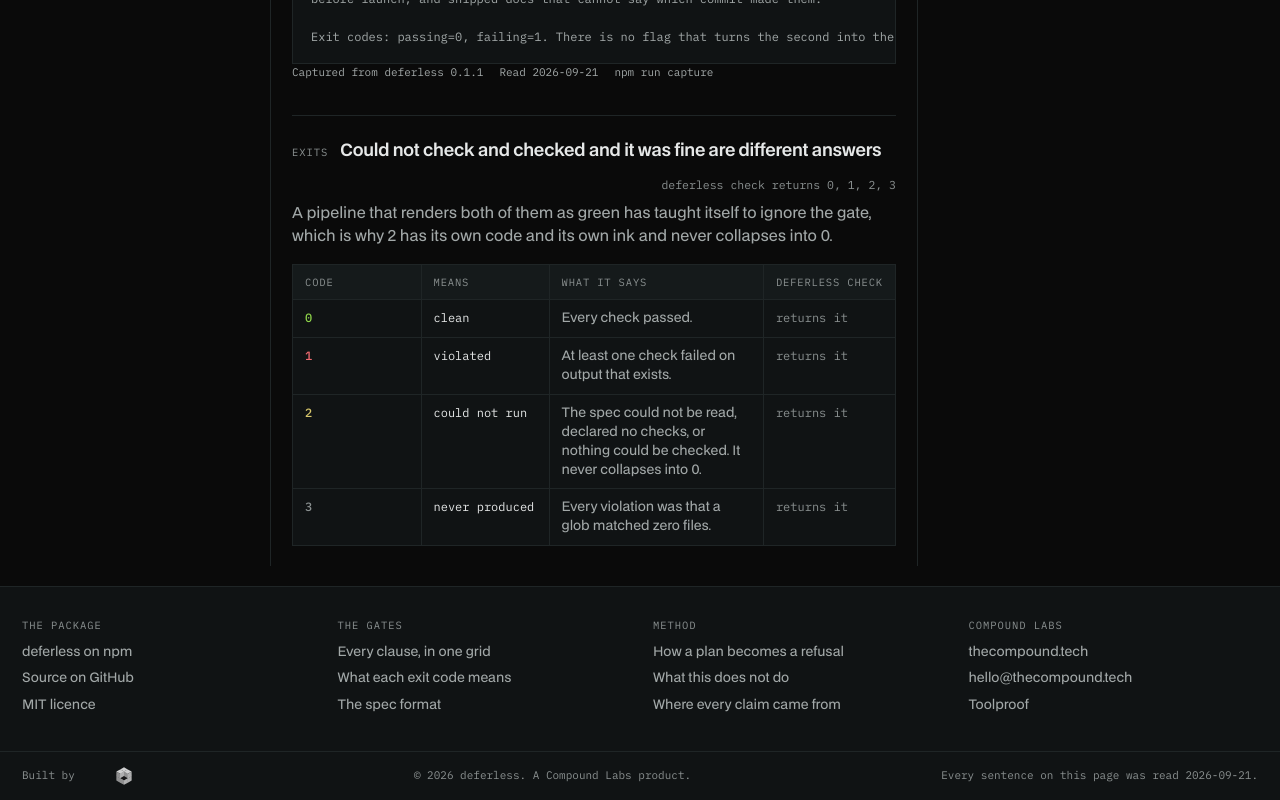
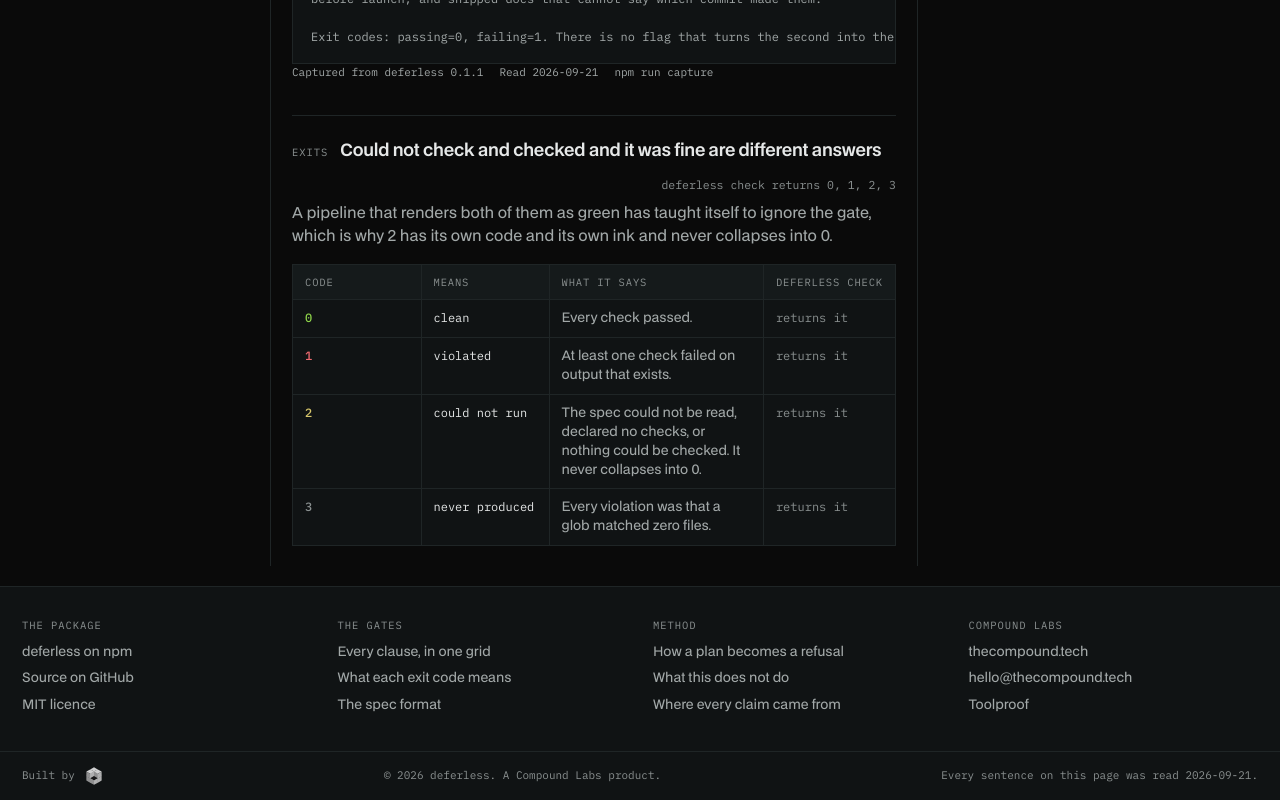
Before and after one commit to kyisaiah47/deferless-site, a Next.js app: page / in a window 1280 px wide. Shown: the part 3438-4238 px from the top of the page. Built offline with nearby package versions, Linux system fonts and the light colour scheme; no server answers.

Commit message:
Fix the studio credit mark dimensions and hover state
Use the square mark dimensions and restrict hover opacity changes to fine-pointer devices.

```diff
--- a/src/app/globals.css
+++ b/src/app/globals.css
@@ -442,8 +442,8 @@
    readable copy. Both dimensions are declared so the bar does not reflow while it loads. */
 .credit { display: inline-flex; align-items: center; gap: 9px; color: var(--ink-3); text-decoration: none; }
 .credit:hover { color: var(--ink-2); }
-.studio-credit-mark { display: block; width: 80px; height: 20px; opacity: 0.8; }
-.credit:hover .studio-credit-mark { opacity: 1; }
+.studio-credit-mark { display: block; width: 20px; height: 20px; opacity: 0.8; }
+@media (hover: hover) and (pointer: fine) {.credit:hover .studio-credit-mark {opacity: 1;}}
 
 .ico { width: 15px; height: 15px; display: inline-block; vertical-align: -2px; flex: none; }
 
--- a/src/components/Shell.tsx
+++ b/src/components/Shell.tsx
@@ -121,7 +121,7 @@
           >
             Built by
             {/* eslint-disable-next-line @next/next/no-img-element */}
-            <img className="studio-credit-mark" src="/brand/compound-labs.svg" alt="Compound Labs" width={80} height={20} />
+            <img className="studio-credit-mark" src="/brand/compound-labs.svg" alt="Compound Labs" width={20} height={20} />
           </a>
           {/* LAYER 3. The copyright line names the studio in live text, so the page still
               carries the name for a reader who loads no images. */}
```
